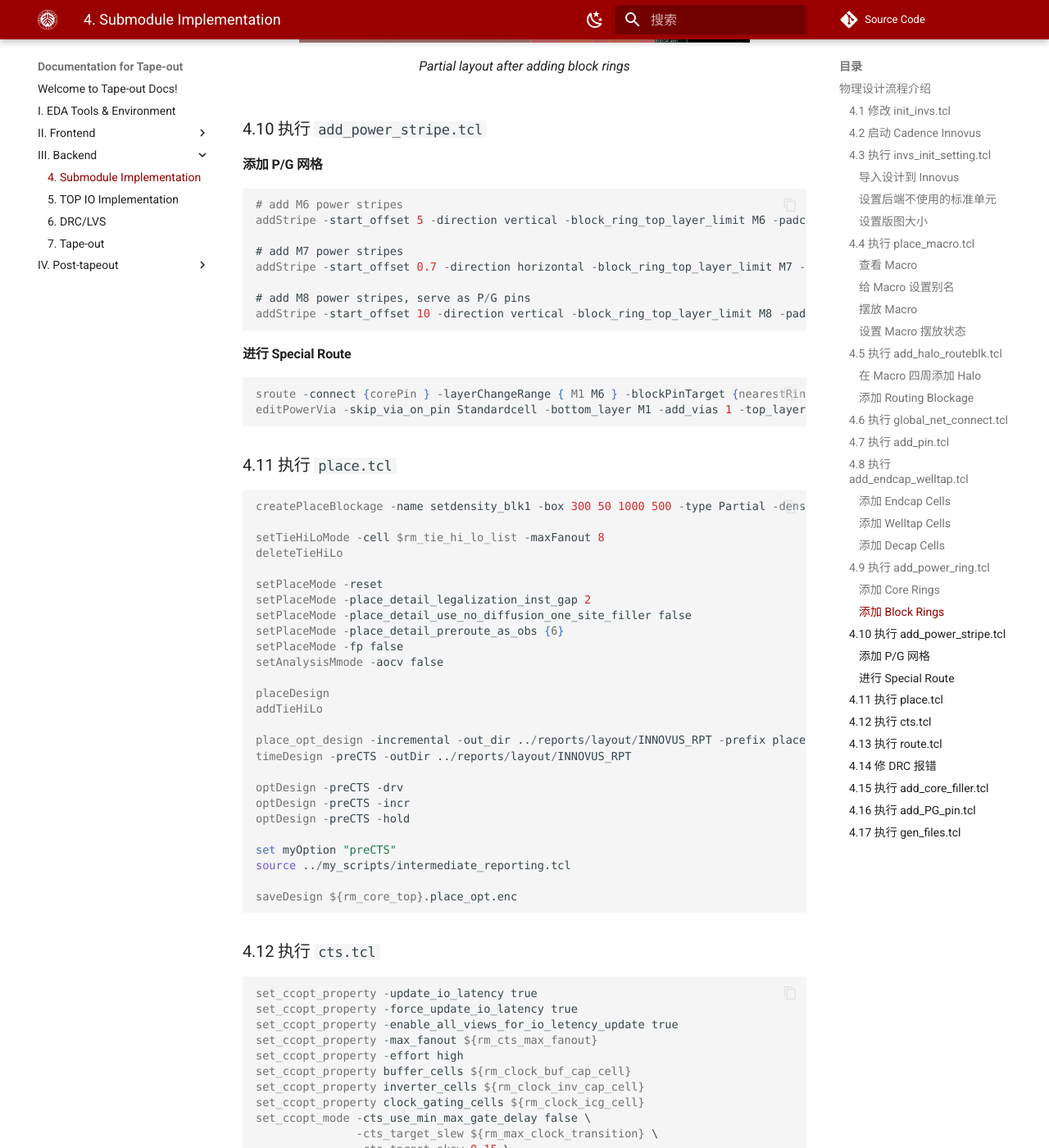
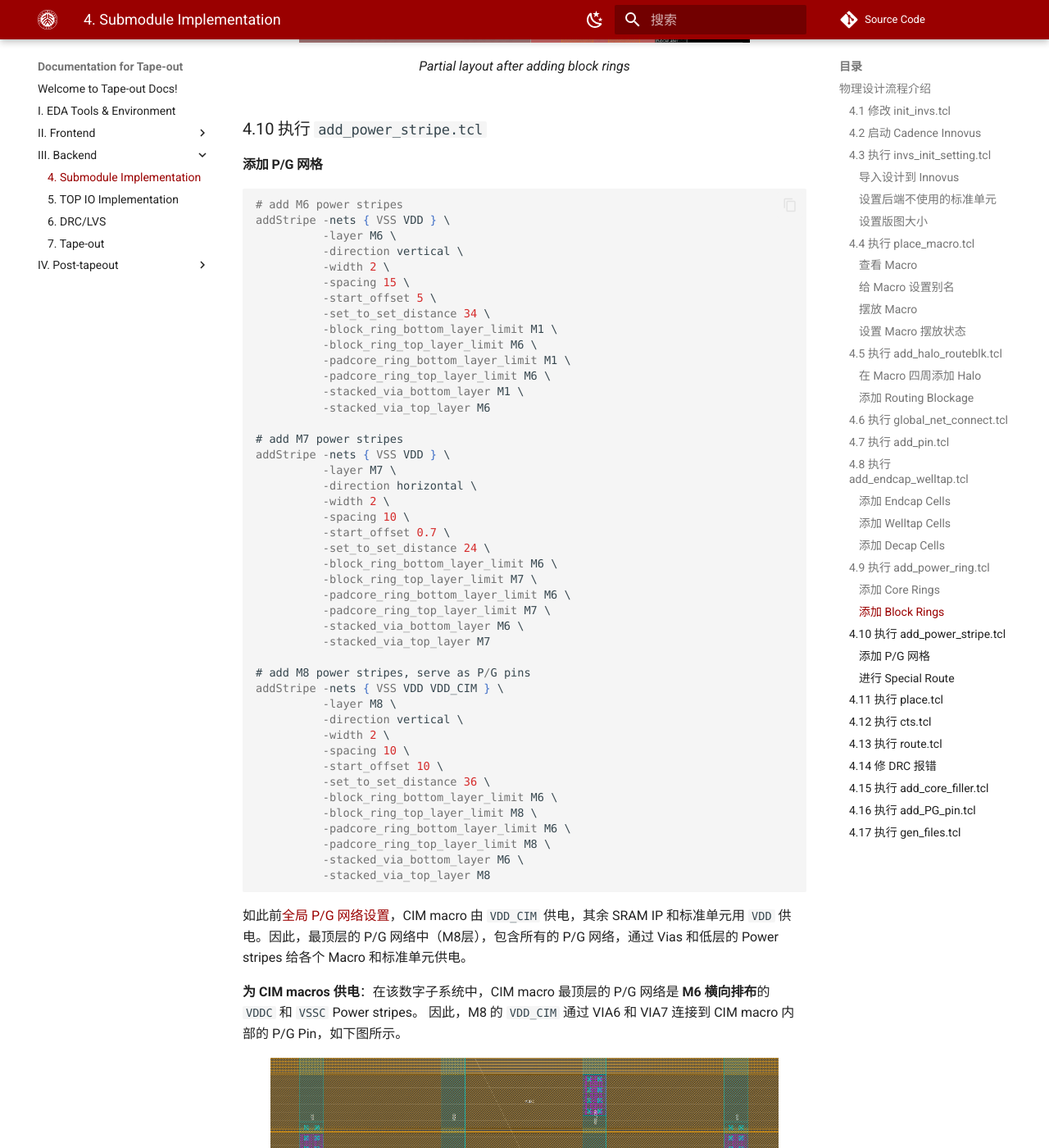
Before and after one commit to pku-pacific-lab-team/Tape-out_template_doc, an MkDocs documentation site: the page built from docs/4_submodule_implementation.md, in a window 1280 px wide and 1400 px high, scrolled down 17660 px. Shown: the whole window at 82% size. Built offline with MkDocs 1.6.1 and Material for MkDocs 9.7.7, drawn with Linux system fonts in a browser that asks for light colours; some web fonts are replaced; comment, search, counter and statistics services are not loaded; some of the changed text lies outside the part shown.

Commit message:
update submodule implementation add_power_stripe.tcl

````diff
--- a/docs/4_submodule_implementation.md
+++ b/docs/4_submodule_implementation.md
@@ -555,21 +555,112 @@ addRing -nets {VDD VSS} \
 
 ``` tcl
 # add M6 power stripes
-addStripe -start_offset 5 -direction vertical -block_ring_top_layer_limit M6 -padcore_ring_bottom_layer_limit M1 -set_to_set_distance 34 -stacked_via_top_layer M6 -padcore_ring_top_layer_limit M6 -spacing 15 -layer M6 -block_ring_bottom_layer_limit M1 -width 2 -nets { VSS VDD } -stacked_via_bottom_layer M1
+addStripe -nets { VSS VDD } \
+          -layer M6 \
+          -direction vertical \
+          -width 2 \
+          -spacing 15 \
+          -start_offset 5 \
+          -set_to_set_distance 34 \
+          -block_ring_bottom_layer_limit M1 \
+          -block_ring_top_layer_limit M6 \
+          -padcore_ring_bottom_layer_limit M1 \
+          -padcore_ring_top_layer_limit M6 \
+          -stacked_via_bottom_layer M1 \
+          -stacked_via_top_layer M6
 
 # add M7 power stripes
-addStripe -start_offset 0.7 -direction horizontal -block_ring_top_layer_limit M7 -padcore_ring_bottom_layer_limit M6 -set_to_set_distance 24 -stacked_via_top_layer M7 -padcore_ring_top_layer_limit M7 -spacing 10 -layer M7 -block_ring_bottom_layer_limit M6 -width 2 -nets { VSS VDD } -stacked_via_bottom_layer M6
+addStripe -nets { VSS VDD } \
+          -layer M7 \
+          -direction horizontal \
+          -width 2 \
+          -spacing 10 \
+          -start_offset 0.7 \
+          -set_to_set_distance 24 \
+          -block_ring_bottom_layer_limit M6 \
+          -block_ring_top_layer_limit M7 \
+          -padcore_ring_bottom_layer_limit M6 \
+          -padcore_ring_top_layer_limit M7 \
+          -stacked_via_bottom_layer M6 \
+          -stacked_via_top_layer M7
 
 # add M8 power stripes, serve as P/G pins
-addStripe -start_offset 10 -direction vertical -block_ring_top_layer_limit M8 -padcore_ring_bottom_layer_limit M5 -set_to_set_distance 36 -stacked_via_top_layer M8 -padcore_ring_top_layer_limit M8 -spacing 10 -layer M8 -block_ring_bottom_layer_limit M5 -width 2 -nets { VSS VDD VDD_CIM } -stacked_via_bottom_layer M5
+addStripe -nets { VSS VDD VDD_CIM } \
+          -layer M8 \
+          -direction vertical \
+          -width 2 \
+          -spacing 10 \
+          -start_offset 10 \
+          -set_to_set_distance 36 \
+          -block_ring_bottom_layer_limit M6 \
+          -block_ring_top_layer_limit M8 \
+          -padcore_ring_bottom_layer_limit M6 \
+          -padcore_ring_top_layer_limit M8 \
+          -stacked_via_bottom_layer M6 \
+          -stacked_via_top_layer M8
 ```
+
+如此前[全局 P/G 网络设置](./4_submodule_implementation.md#46-执行-global_net_connecttcl)，CIM macro 由 `VDD_CIM` 供电，其余 SRAM IP 和标准单元用 `VDD` 供电。因此，最顶层的 P/G 网络中（M8层），包含所有的 P/G 网络，通过 Vias 和低层的 Power stripes 给各个 Macro 和标准单元供电。
+
+**为 CIM macros 供电**：在该数字子系统中，CIM macro 最顶层的 P/G 网络是 **M6 横向排布**的 `VDDC` 和 `VSSC` Power stripes。
+因此，M8 的 `VDD_CIM` 通过 VIA6 和 VIA7 连接到 CIM macro 内部的 P/G Pin，如下图所示。
+
+<figure>
+  <img src="../figs/cim_macro_pg_connection.png" width=90%>
+  <figcaption>P/G connections for CIM macros</figcaption>
+</figure>
+
+**为 SRAM IP 供电**：SRAM IP 内部最顶层的 P/G 网络是 **M5 横向排布**的 `VDDPE`, `VDDCE` 和 `VSSE`。
+因此，M6 的 `VDD` 通过 VIA5 连接到 SRAM macro 内部的 P/G Pin，如下图所示。
+
+<figure>
+  <img src="../figs/sram_pg_connection.png" width=90%>
+  <figcaption>P/G connections for SRAM macros</figcaption>
+</figure>
+
+添加全局 P/G 网络之后的版图如下所示。
+
+<figure>
+  <img src="../figs/add_power_stripes.png" width=80%>
+  <figcaption>Layout after adding power stripes</figcaption>
+</figure>
 
 #### 进行 Special Route
 
 ``` tcl
-sroute -connect {corePin } -layerChangeRange { M1 M6 } -blockPinTarget {nearestRingStripe nearestTarget } -padPinPortConnect {allPort oneGeom } -checkAlignedSecondaryPin 1 -blockPin useLef -allowJogging 0 -crossoverViaBottomLayer M1 -allowLayerChange 1 -targetViaTopLayer M6 -crossoverViaTopLayer M6 -targetViaBottomLayer M1 -nets { VSS VDD }
-editPowerVia -skip_via_on_pin Standardcell -bottom_layer M1 -add_vias 1 -top_layer M6
+sroute -connect { corePin } \
+       -nets { VSS VDD }
+       -layerChangeRange { M1 M6 } \
+       -blockPinTarget { nearestRingStripe nearestTarget } \
+       -padPinPortConnect { allPort oneGeom } \
+       -checkAlignedSecondaryPin 1 \
+       -blockPin useLef \
+       -allowJogging 0 \
+       -allowLayerChange 1 \
+       -targetViaBottomLayer M1 \
+       -targetViaTopLayer M6 \
+       -crossoverViaBottomLayer M1 \
+       -crossoverViaTopLayer M6 \
+
+editPowerVia -skip_via_on_pin Standardcell \
+             -bottom_layer M1 \
+             -top_layer M6 \
+             -add_vias 1
 ```
+
+M1 的 Special route 将处于 Core rings 和各个 Block rings 的相同 P/G 网络连接到一起，用于给标准单元行进行供电，相邻行为 `VDD` 和 `VSS` 交替。
+
+添加 Special route 之后的版图如下所示。
+
+<figure>
+  <img src="../figs/sroute.png" width=80%>
+  <figcaption>Partial layout after sroute</figcaption>
+</figure>
+
+!!! tip "检查 Global Net Connection"
+    在添加全局的 P/G 网络后，需要注意检查最顶层 (M8) 的 P/G 有没有通过 VIA 正确连接到最底层 (M1) 以及各个 Macro 内部的 P/G 网络中。
+
+    如果发现连接有误，需要及时修改 `global_net_connect.tcl` 和 `add_power_stripe.tcl` 中的相关命令，并通过查看 `LEF` 文件或者 Innovus GUI 界面查看 各个 Macro 内部 P/G Pin 所在的金属层。
 
 ### 4.11 执行 `place.tcl`
 
````
Also changed, not shown: docs/figs/add_power_stripes.png (added), docs/figs/cim_macro_pg_connection.png (added), docs/figs/sram_pg_connection.png (added), docs/figs/sroute.png (added).
